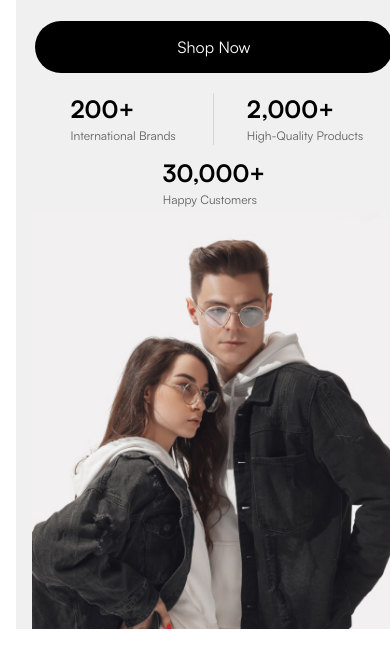
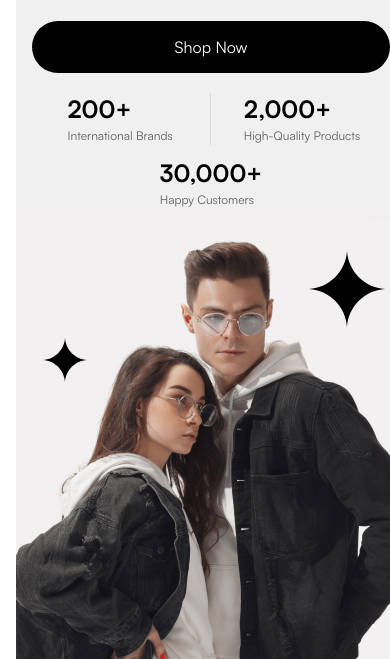
Before and after one commit to Kouk02/Shop.Co-project, a website: page index.html in a window 390 px wide. Shown: the part 272-931 px from the top of the page. Before the commit the page ends 901 px from the top, so only its background shows below. Drawn offline with Linux system fonts and the light colour scheme.

Commit message:
fix
fix container hero ( home-page.html)

```diff
--- a/home-page.html
+++ b/home-page.html
@@ -9,12 +9,12 @@
     <div class="home-page container" id="home-page-content">
       <section class="home-page-hero-section">
         <div class="home-page-hero-container">
-          <h1 class="home-page-hero-title">FIND CLOTHES THAT MATCHES YOUR STYLE</h1>
-          <p class="home-page-hero-text">
-            Browse through our diverse range of meticulously crafted garments, designed to bring out
-            your individuality and cater to your sense of style.
-          </p>
           <div class="home-page-hero-list-container">
+            <h1 class="home-page-hero-title">FIND CLOTHES THAT MATCHES YOUR STYLE</h1>
+            <p class="home-page-hero-text">
+              Browse through our diverse range of meticulously crafted garments, designed to bring
+              out your individuality and cater to your sense of style.
+            </p>
             <button class="home-page-button-hero">
               <span class="hero-button-name">Shop Now</span>
             </button>
@@ -35,7 +35,15 @@
               </li>
             </ul>
           </div>
-          <img class="home-page-hero-image" src="./images/hero-mobile.jpg" />
+          <div class="container-hero-image">
+            <img class="home-page-hero-image" src="./images/hero-mobile.jpg" />
+            <svg class="hero-icon-big-star">
+              <use href="./images/icon/sprite.svg#icon-big-star"></use>
+            </svg>
+            <svg class="hero-icon-medium-star">
+              <use href="./images/icon/sprite.svg#icon-medium-star"></use>
+            </svg>
+          </div>
         </div>
       </section>
     </div>
--- a/scss/mobile.scss
+++ b/scss/mobile.scss
@@ -85,9 +85,8 @@
 // START HOME-PAGE
 .home-page-hero-section{
     background-color: $gallery;
+    width: 390px;
 .home-page-hero-container{
-    padding-left: 16px;
-    padding-right: 16px;
     padding-top: 40px;
 }
 .home-page-hero-title{
@@ -177,6 +176,24 @@
     opacity: 0.6;
     @include responsive-line-height(12px, 22px);
 }
+.container-hero-image{
+    position: relative;
+}
+
+.hero-icon-big-star{
+    position: absolute;
+    width: 76px;
+    height: 76px;
+    top: 40px;
+    right: 21px;
+}
+.hero-icon-medium-star{
+    position: absolute;
+    width: 44px;
+    height: 44px;
+    top: 127px;
+    left: 27px;
+}
 }
 
 //! End HOME-PAGE
```
Also changed, not shown: css/styles.css, 1 other file.
